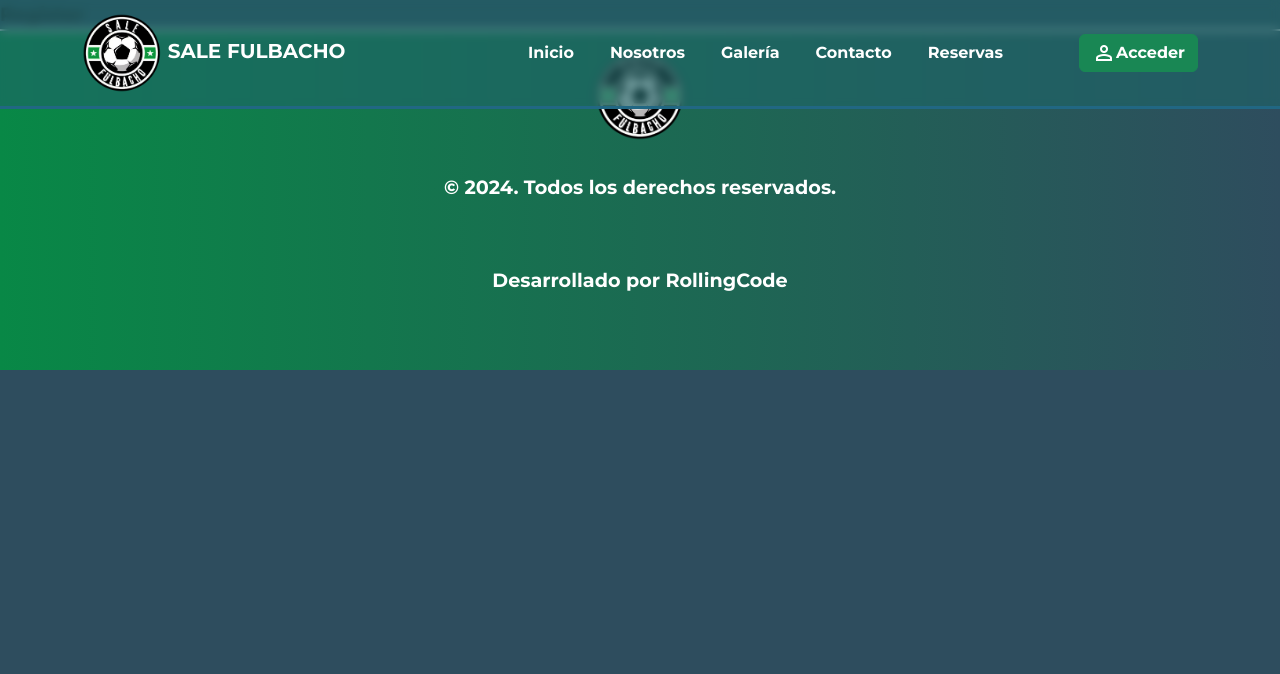
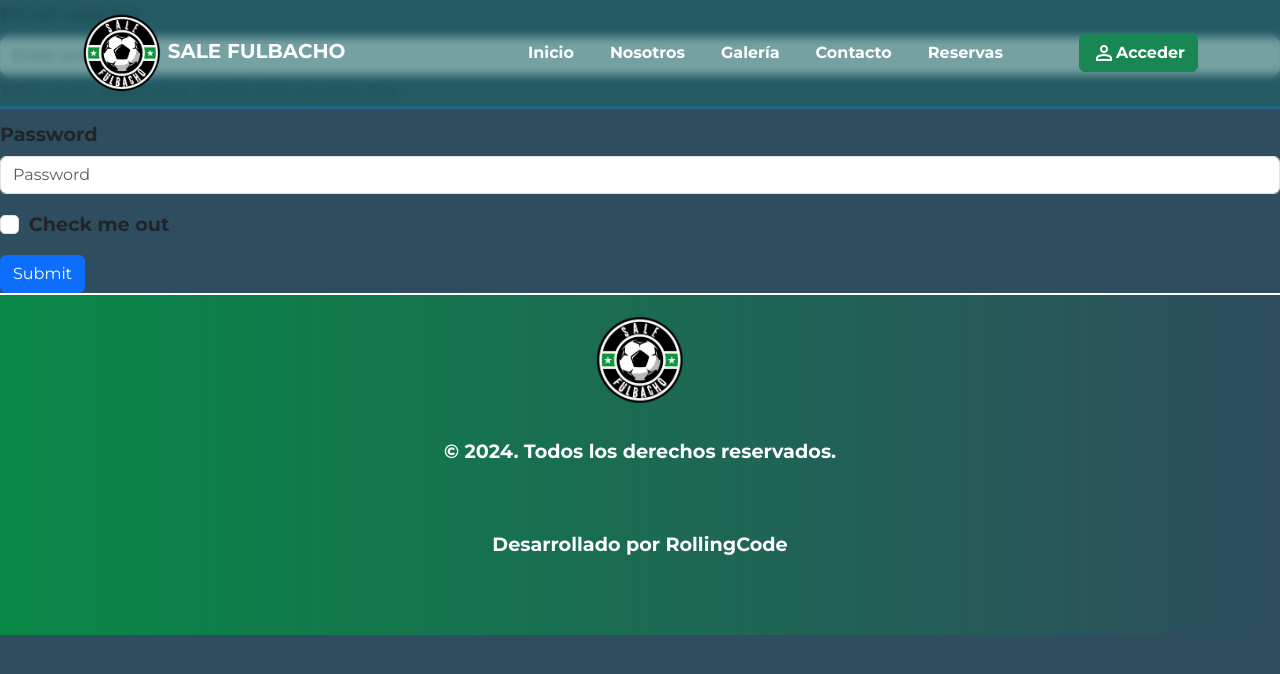
Before and after one commit to lucascano-dev/frontend-admin-canchas, a React (Vite) app: page /register in a window 1280 px wide. Shown: the top 674 px of the page. Built offline with nearby package versions, Linux system fonts and the light colour scheme.

Commit message:
FE-MODALLOGIN fix BrowserRouter en App

```diff
--- a/src/App.jsx
+++ b/src/App.jsx
@@ -1,3 +1,4 @@
+import { BrowserRouter } from 'react-router-dom';
 import { Footer } from './components/Footer/Footer';
 import { NavbarComponent } from './components/Navbar/NavbarComponent';
 import { AppRouter } from './routers/AppRouter';
@@ -5,9 +6,11 @@
 function App() {
   return (
     <div>
-      <NavbarComponent />
-      <AppRouter />
-      <Footer />
+      <BrowserRouter>
+        <NavbarComponent />
+        <AppRouter />
+        <Footer />
+      </BrowserRouter>
     </div>
   );
 }
--- a/src/components/ModalLogin/ModalLogin.jsx
+++ b/src/components/ModalLogin/ModalLogin.jsx
@@ -2,6 +2,7 @@
 import Button from 'react-bootstrap/Button';
 import Modal from 'react-bootstrap/Modal';
 import Form from 'react-bootstrap/Form';
+import { useNavigate } from 'react-router-dom';
 
 export const ModalLogin = () => {
   const [show, setShow] = useState(false);
@@ -10,6 +11,12 @@
 
   const handleClose = () => setShow(false);
   const handleShow = () => setShow(true);
+
+  const redireccionar = useNavigate();
+
+  const handleBtnRegistrar = () => {
+    redireccionar('/register');
+  };
 
   const handleSubmit = (event) => {
     event.preventDefault();
@@ -69,7 +76,9 @@
         <Modal.Footer className="d-flex justify-content-center">
           <Form.Group className="d-flex justify-content-center align-items-center">
             <span className="fs-6 fw-normal">¿No estás registrado?</span>
-            <Button variant="link">Registrate ahora</Button>
+            <Button variant="link" onClick={handleBtnRegistrar}>
+              Registrate ahora
+            </Button>
           </Form.Group>
         </Modal.Footer>
       </Modal>
--- a/src/pages/Register/Register.jsx
+++ b/src/pages/Register/Register.jsx
@@ -1,3 +1,25 @@
+import Button from 'react-bootstrap/Button';
+import Form from 'react-bootstrap/Form';
+
 export const Register = () => {
-  return <div>Register</div>;
+  return (
+    <Form>
+      <Form.Group className="mb-3" controlId="formBasicEmail">
+        <Form.Label>Email address</Form.Label>
+        <Form.Control type="email" placeholder="Enter email" />
+        <Form.Text className="text-muted">Well never share your email with anyone else.</Form.Text>
+      </Form.Group>
+
+      <Form.Group className="mb-3" controlId="formBasicPassword">
+        <Form.Label>Password</Form.Label>
+        <Form.Control type="password" placeholder="Password" />
+      </Form.Group>
+      <Form.Group className="mb-3" controlId="formBasicCheckbox">
+        <Form.Check type="checkbox" label="Check me out" />
+      </Form.Group>
+      <Button variant="primary" type="submit">
+        Submit
+      </Button>
+    </Form>
+  );
 };
--- a/src/routers/AppRouter.jsx
+++ b/src/routers/AppRouter.jsx
@@ -1,4 +1,4 @@
-import { BrowserRouter, Routes, Route } from 'react-router-dom';
+import { Routes, Route } from 'react-router-dom';
 import { Home } from '../pages/Home/Home';
 import { Login } from '../pages/Login/Login';
 import { Register } from '../pages/Register/Register';
@@ -9,7 +9,6 @@
 
 export const AppRouter = () => {
   return (
-    <BrowserRouter>
     <Routes>
       <Route path="/" element={<Home />} />
       <Route path="/about" element={<About />} />
@@ -19,6 +18,5 @@
       <Route path="/reservas" element={<Reservas />} />
       <Route path="/galeria" element={<Gallery />} />
     </Routes>
-    </BrowserRouter>
   );
 };
```
Lines whose indentation alone changed are shown as unchanged.
